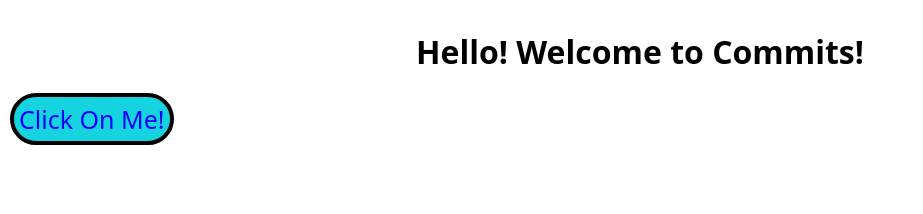
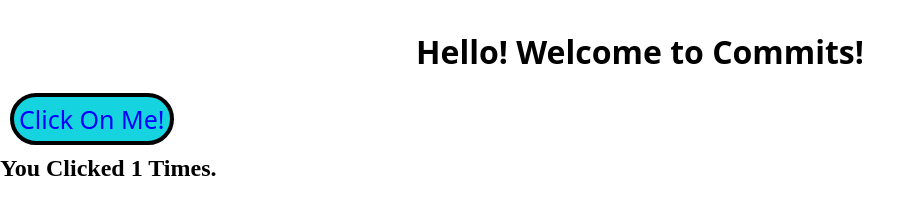
Before and after one commit to saivanga/commits, a plain HTML site: page index.html in a window 1280 px wide. Both pictures are taken after a click on the button "Click On Me!". Shown: the whole page, without its empty margins (0-923 px from the left). Drawn offline with Linux system fonts and the light colour scheme.

Commit message:
Added script to count how many times button was clicked\

```diff
--- a/index.html
+++ b/index.html
@@ -9,6 +9,7 @@
   <body>
     <h1 id="title">Hello! Welcome to Commits!</h1>
     <button id="button">Click On Me!</button>
+    <h2 id="h2"></h2>
   </body>
   <script src="scripts.js"></script>
 </html>
--- a/scripts.js
+++ b/scripts.js
@@ -0,0 +1,10 @@
+const button = document.getElementById("button");
+let timesClicked = 0;
+const h2 = document.getElementById("h2");
+
+h2.textContent = `You Clicked ${timesClicked} Times.`;
+
+button.addEventListener("click", function () {
+  timesClicked = timesClicked + 1;
+  h2.textContent = `You Clicked ${timesClicked} Times.`;
+});
```
